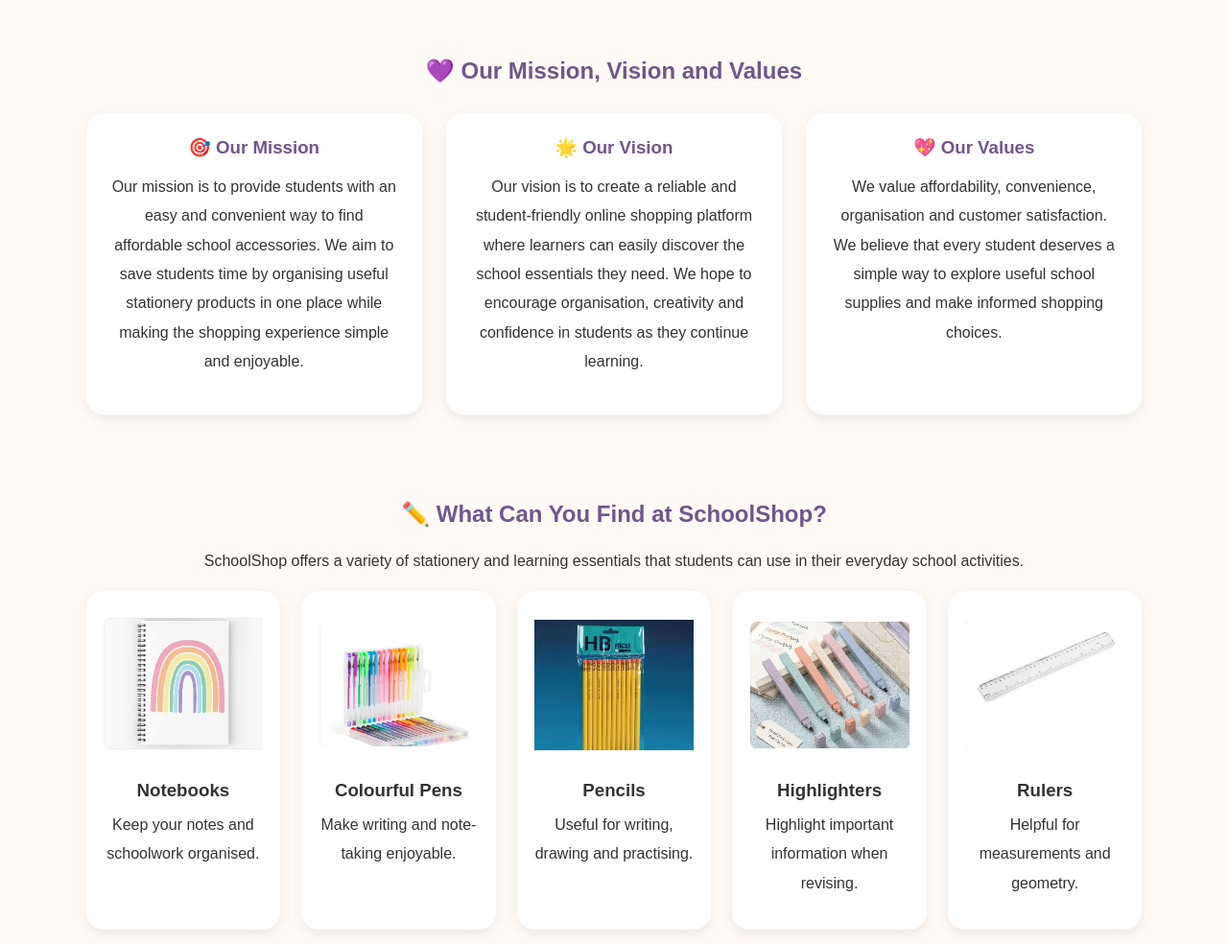
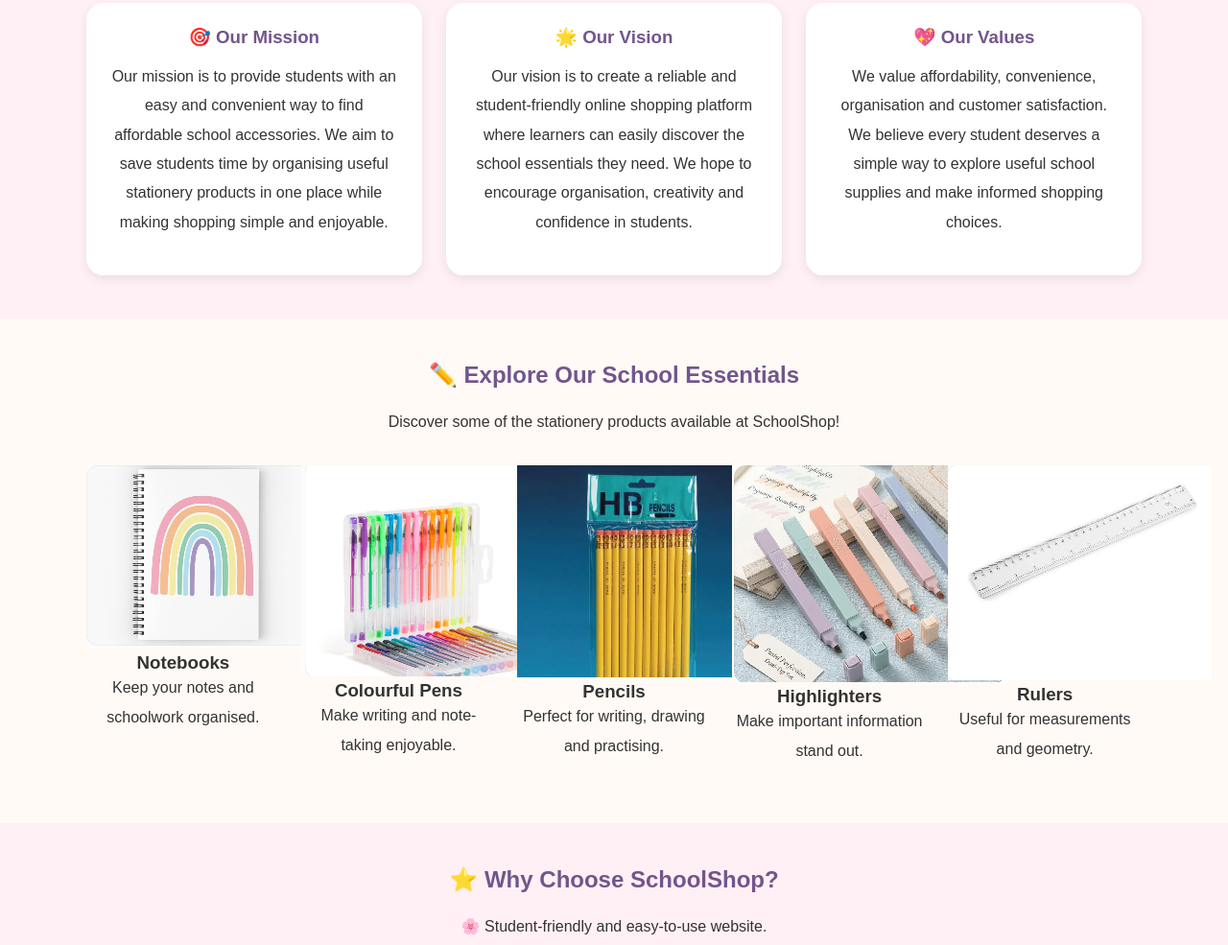
Before and after one commit to julietsotuff/SchoolShop_crit_c, a plain HTML site: page about.html in a window 1280 px wide. Shown: the part 1009-1994 px from the top of the page at 96% size. Drawn offline with Linux system fonts and the light colour scheme.

Commit message:
Update about.html

```diff
--- a/about.html
+++ b/about.html
@@ -1,3 +1,4 @@
+
 <!DOCTYPE html>
 <html lang="en">
 <head>
@@ -5,6 +6,7 @@
     <meta name="viewport" content="width=device-width, initial-scale=1.0">
     <title>about Us | SchoolShop</title>
     <link rel="stylesheet" href="style.css">
+
 </head>
 
 <body>
@@ -19,61 +21,63 @@
     <a href="about.html">About Us</a>
     <a href="categories.html">Categories</a>
     <a href="product.html">Products</a>
-    <a href="cart.html">My Cart </a>
+    <a href="cart.html">My Cart 🛒</a>
     <a href="contact.html">Contact</a>
 </nav>
 
 <section class="about-hero">
-    <h1>Get to Know SchoolShop! 💗</h1>
+    <h2>Get to Know SchoolShop! 💗</h2>
     <p>
         Making school shopping easier, more affordable
         and enjoyable for every student.
     </p>
 
-    <img src="school-banner.png"
-    alt="School stationery"
-    class="about-banner">
+    <img src="school-banner.png" alt="School stationery">
 </section>
 
 <section class="about-section">
 
     <h2>🌸 Who We Are</h2>
 
+    <div class="about-intro">
         <p>
-        Welcome to SchoolShop! SchoolShop is a student-friendly
-        online shopping platform designed to make finding and
-        buying school accessories easier and more convenient.
-        We understand that school supplies are an important
-        part of every student's learning journey.
+            Welcome to SchoolShop! SchoolShop is a
+            student-friendly online shopping platform
+            designed to make finding and buying school
+            accessories easier and more convenient.
+            We understand that school supplies are an
+            important part of every student's learning journey.
         </p>
 
         <p>
-        From writing notes and completing assignments to
-        creating colourful projects, students need different
-        stationery items to help them throughout their school
-        day. However, finding all these items can sometimes
-        take time and effort.
+            From writing notes and completing assignments
+            to creating colourful projects, students need
+            different stationery items to help them
+            throughout their school day. However, finding
+            all these items can sometimes take time and effort.
         </p>
 
         <p>
             That is why SchoolShop brings different school
-        essentials together in one organised online platform.
-        Our aim is to help students explore available products,
-        compare their options and find useful accessories
-        without making shopping complicated.
+            essentials together in one organised online
+            platform. Our aim is to help students explore
+            available products, compare their options and
+            find useful accessories without making shopping
+            complicated.
         </p>
 
         <p>
-        We believe that shopping for school supplies should
-        be simple, enjoyable and accessible. Whether you are
-        preparing for a new school term or replacing your
-        everyday stationery, SchoolShop is here to make
-        the experience easier!
+            We believe that shopping for school supplies
+            should be simple, enjoyable and accessible.
+            Whether you are preparing for a new school
+            term or replacing your everyday stationery,
+            SchoolShop is here to make the experience easier!
         </p>
+    </div>
 
 </section>
 
-<section class="about-section">
+<section class="about-section" style="background:#fff0f5;">
 
     <h2>💜 Our Mission, Vision and Values</h2>
 
@@ -82,12 +86,12 @@
         <div class="about-card">
             <h3>🎯 Our Mission</h3>
             <p>
-                Our mission is to provide students with an
-                easy and convenient way to find affordable
-                school accessories. We aim to save students
-                time by organising useful stationery products
-                in one place while making the shopping
-                experience simple and enjoyable.
+                Our mission is to provide students with
+                an easy and convenient way to find
+                affordable school accessories. We aim
+                to save students time by organising
+                useful stationery products in one place
+                while making shopping simple and enjoyable.
             </p>
         </div>
 
@@ -96,10 +100,10 @@
             <p>
                 Our vision is to create a reliable and
                 student-friendly online shopping platform
-                where learners can easily discover the school
-                essentials they need. We hope to encourage
-                organisation, creativity and confidence
-                in students as they continue learning.
+                where learners can easily discover the
+                school essentials they need. We hope
+                to encourage organisation, creativity
+                and confidence in students.
             </p>
         </div>
 
@@ -108,8 +112,8 @@
             <p>
                 We value affordability, convenience,
                 organisation and customer satisfaction.
-                We believe that every student deserves
-                a simple way to explore useful school
+                We believe every student deserves a
+                simple way to explore useful school
                 supplies and make informed shopping choices.
             </p>
         </div>
@@ -120,55 +124,54 @@
 
 <section class="about-section">
 
-    <h2>✏️ What Can You Find at SchoolShop?</h2>
+    <h2>✏️ Explore Our School Essentials</h2>
 
-    <p>
-        SchoolShop offers a variety of stationery and
-        learning essentials that students can use in
-        their everyday school activities.
+    <p style="margin-bottom:30px;">
+        Discover some of the stationery products
+        available at SchoolShop!
     </p>
 
     <div class="about-products">
 
-        <div class="product-card">
+        <div class="about-product">
             <img src="notebook.png" alt="Notebook">
             <h3>Notebooks</h3>
             <p>Keep your notes and schoolwork organised.</p>
         </div>
 
-        <div class="product-card">
+        <div class="about-product">
             <img src="pens.png" alt="Pens">
             <h3>Colourful Pens</h3>
             <p>Make writing and note-taking enjoyable.</p>
         </div>
 
-        <div class="product-card">
+        <div class="about-product">
             <img src="pencils.png" alt="Pencils">
             <h3>Pencils</h3>
-            <p>Useful for writing, drawing and practising.</p>
+            <p>Perfect for writing, drawing and practising.</p>
         </div>
 
-        <div class="product-card">
+        <div class="about-product">
             <img src="highlighters.png" alt="Highlighters">
             <h3>Highlighters</h3>
-            <p>Highlight important information when revising.</p>
+            <p>Make important information stand out.</p>
         </div>
 
-        <div class="product-card">
+        <div class="about-product">
             <img src="ruler.png" alt="Ruler">
             <h3>Rulers</h3>
-            <p>Helpful for measurements and geometry.</p>
+            <p>Useful for measurements and geometry.</p>
         </div>
 
     </div>
 
 </section>
 
-<section class="about-section">
+<section class="about-section" style="background:#fff0f5;">
 
     <h2>⭐ Why Choose SchoolShop?</h2>
 
-    <div class="why-us">
+    <div class="why-box">
         <p>🌸 Student-friendly and easy-to-use website.</p>
         <p>💰 Affordable school accessories.</p>
         <p>🎒 Different stationery products in one place.</p>
@@ -180,8 +183,13 @@
 
 <div class="about-end">
     <h2>Ready to Make School Shopping Easier?</h2>
-    <p>Explore our products and find your school essentials!</p>
-    <a href="Categories.html">Explore Our Categories →</a>
+
+    <p>
+        Explore our products and find your school
+        essentials today!
+    </p>
+
+    <a href="categories.html">Explore Our Categories →</a>
 </div>
 
 <footer>
```
Lines whose indentation alone changed are shown as unchanged.
